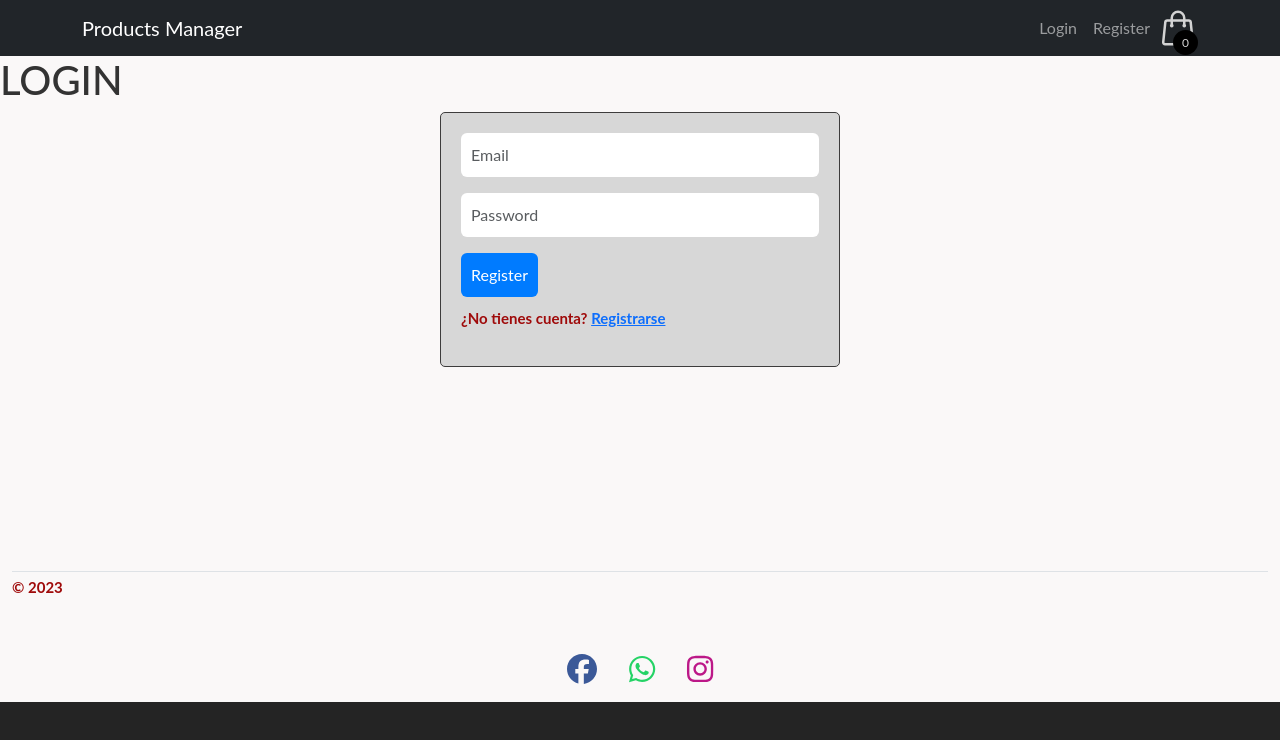
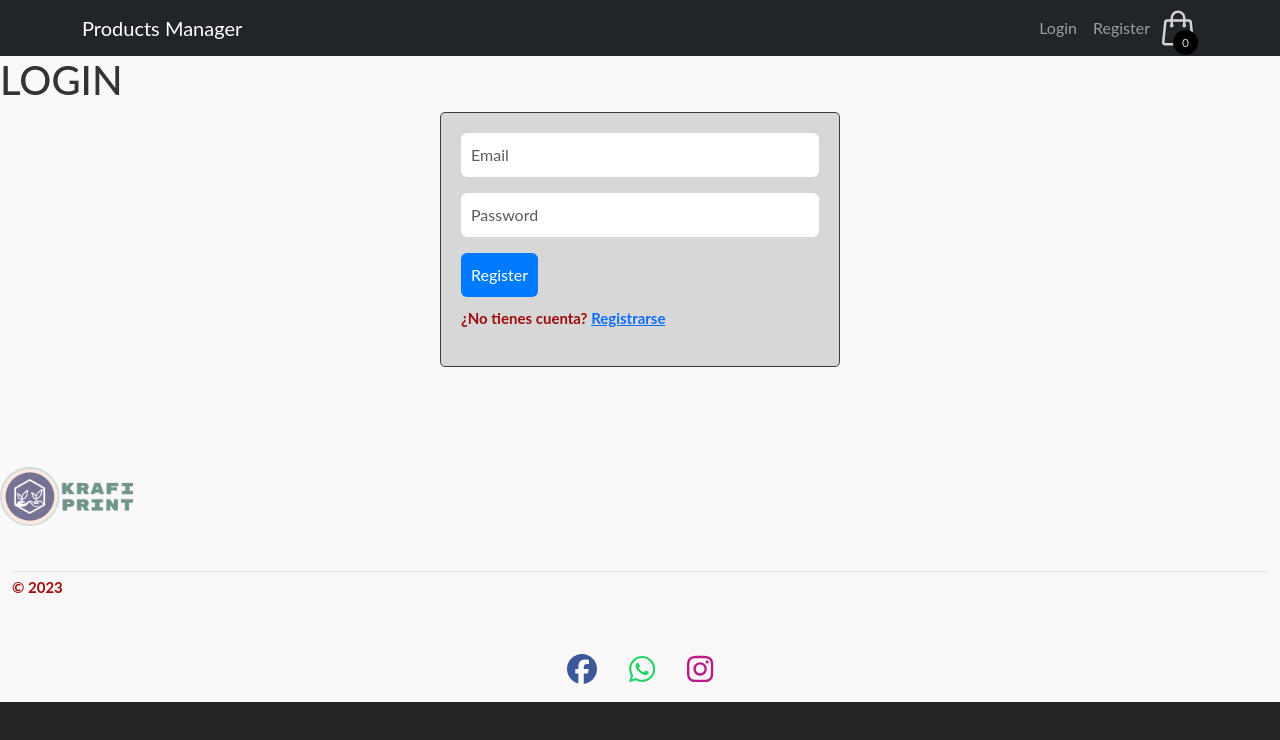
Before and after one commit to enderdpl/IntegradorKafriPrint, a React (Vite) app in the folder client/: page /login in a window 1280 px wide. Shown: the top 740 px of the page. Built offline with nearby package versions, Linux system fonts and the light colour scheme.

Commit message:
footer logo

```diff
--- a/client/src/components/footer.jsx
+++ b/client/src/components/footer.jsx
@@ -2,17 +2,20 @@ import React from 'react';
 import '../style/footer.css'; // Asegúrate de que este import esté en la parte superior del archivo
 import { FontAwesomeIcon } from '@fortawesome/react-fontawesome';
 import { faFacebook, faInstagram, faWhatsapp } from '@fortawesome/free-brands-svg-icons';
-
+import imgLogo from '../img/logo/logo2P.png'
 function footer() {
   return (
     <div>
       <link href="https://cdn.jsdelivr.net/npm/@fortawesome/fontawesome-free/css/fontawesome.min.css" rel="stylesheet" />
-
+    <div>
+    <img src={imgLogo} className="rounded float-start mb-3" alt="logo" style={{width: '100pt'}} href="#" />
+    </div>
 <section id="footer">
   <div className="container-fluid">
     <footer className="py-1 my-1 border-top">
       <div className="row d-flex align-items-center justify-content-center">
         <div className="col-12 col-sm-6 text-center text-sm-start">
+
           <p>© 2023</p>
         </div>
         <div className="col-12 col-sm-6 text-center text-sm-end">
```
